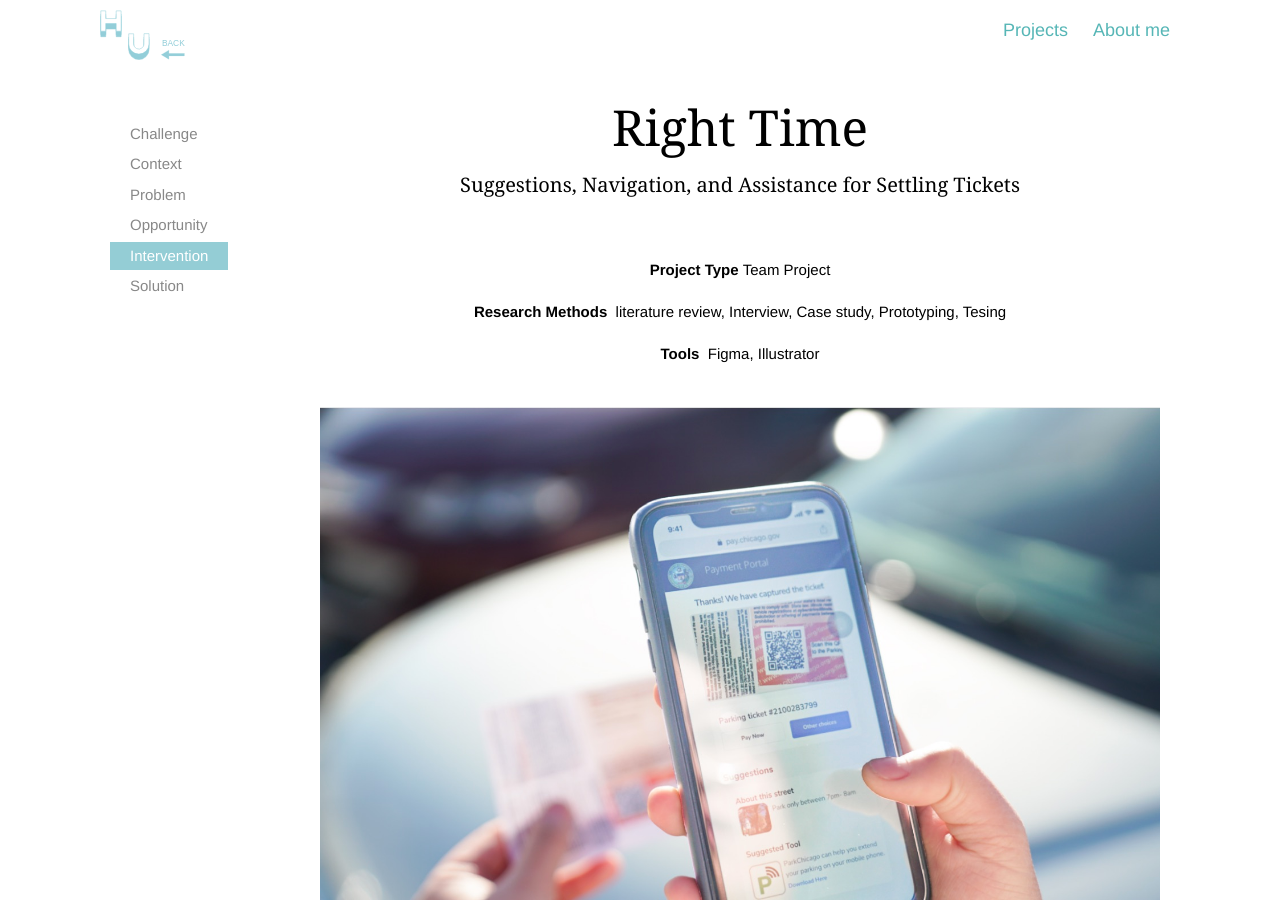
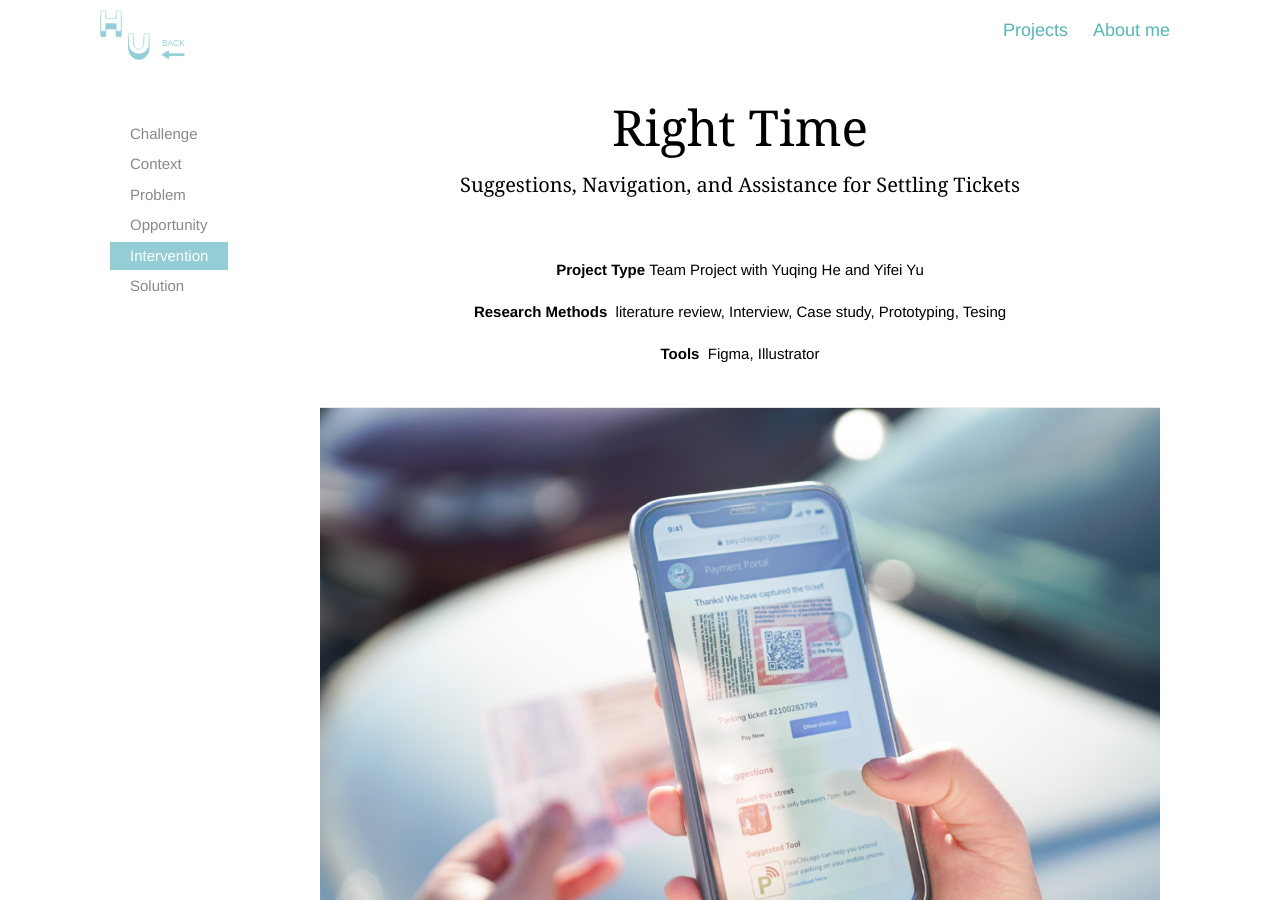
Before and after one commit to yuanyuanhu96/Potfolio-Archive, a Jekyll site: the page projects/ticket.html, which Jekyll copies as it is, in a window 1280 px wide and 900 px high. Built offline with Jekyll 4.4.1, drawn with Linux system fonts in a browser that asks for light colours.

Commit message:
Added team member's name

```diff
--- a/projects/crcr.html
+++ b/projects/crcr.html
@@ -37,7 +37,6 @@
         <ul id="nav">
           <li><a href="#step1">Introduction</a></li>
           <li><a href="#step2">Vision</a></li>
-
           <li><a href="#step3">Process</a></li>
           <li><a href="#step4">Use cases</a></li>
           <li><a href="#step5">&nbsp - Reservation</a></li>
@@ -56,7 +55,7 @@
             Designed interactions around a cafe that provides a sense of
             community to the indy workers.
           </div>
-          <p class="post-type"><b>Project Type </b>Team Project</p>
+          <p class="post-type"><b>Project Type </b>Team Project with Kyungtae Kim and Subin Kim</p>
 
           <p class="post-methods">
             <b>Research Methods&nbsp</b> literature review, Interview, Case
--- a/projects/ticket.html
+++ b/projects/ticket.html
@@ -60,7 +60,7 @@
             <div class="post-wrapper">
                 <h1 class="post-title"> Right Time </h1>
                 <div class="post-sub-title">Suggestions, Navigation, and Assistance for Settling Tickets</div>
-                <p class="post-type"><b>Project Type </b>Team Project</p>
+                <p class="post-type"><b>Project Type </b>Team Project with Yuqing He and Yifei Yu</p>
 
                 <p class="post-methods"><b>Research Methods&nbsp</b> literature review, Interview, Case study, Prototyping, Tesing</p>
                 <p class="post-tools"><b>Tools&nbsp </b>Figma, Illustrator</p>
```
